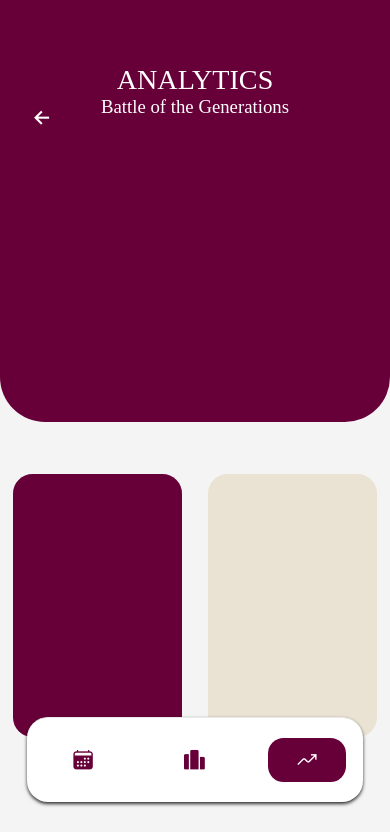
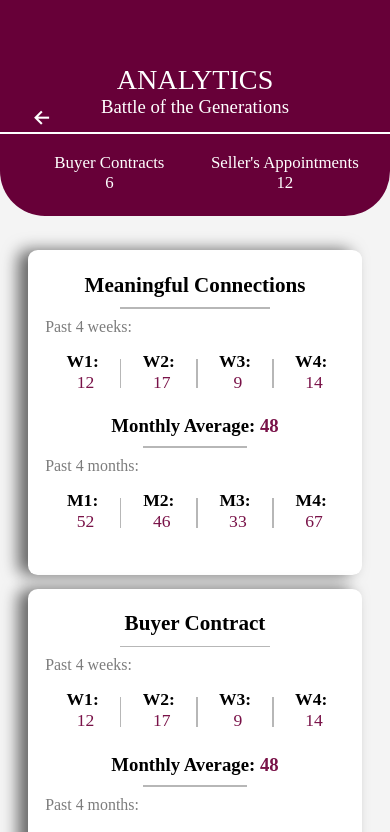
Before and after one commit to AbrahamKAustin/BerkshireHathawayApp, a React Native app: screen /AnalyticsPage in a window 390 px wide. Shown: the top 832 px of the page. Built offline with nearby package versions, Linux system fonts and the light colour scheme.

Commit message:
basic analytics page design

```diff
--- a/js/AnalyticsPage.js
+++ b/js/AnalyticsPage.js
@@ -16,7 +16,76 @@ let deviceHeight = Dimensions.get("window").height;
 let deviceWidth = Dimensions.get("window").width;
 
 const AnalyticsPage = ({ navigation }) => {
+  const [group, setGroup] = useState({
+    name: "Battle of the Generations",
+    tasks: [
+      {
+        id: 1,
+        task: 'Meaningful Connections',
+        points: 234
+      },
+      {
+        id: 2,
+        task: 'Buyer Contract',
 
+      },
+      {
+        id: 3,
+        task: 'Social Posts',
+
+      },
+      {
+        id: 4,
+        task: 'Hours Prospecting',
+        points:2345
+      },
+      {
+        id: 5,
+        task: 'Direct Mail',
+
+      },
+      {
+        id: 6,
+        task: 'Buyer Consultations',
+
+      },
+      {
+        id: 7,
+        task: 'Prospecting Types',
+
+      },
+      {
+        id: 8,
+        task: 'Leads',
+
+      },
+      {
+        id: 9,
+        task: "Seller's Appointments",
+
+      },
+      {
+        id: 10,
+        task: 'Listing Appointments',
+
+      },
+      {
+        id: 11,
+        task: 'Buyer/Tenant Homes',
+
+      },
+      {
+        id: 12,
+        task: 'Open House Attendees',
+
+      },
+    ],
+  });
+
+  let realtors = [];
+  for(let i = 0; i < group.tasks.length; i++) {
+      realtors.push(group.tasks[i]);
+  }
 
   const FloatingNavBar = ({ navigation }) => {
     return (
@@ -74,18 +143,90 @@ const AnalyticsPage = ({ navigation }) => {
 
                 </View>
             </View>
-          </View>
-          <View style ={styles.midContainer}>
-            <View style ={styles.statsContainer1}>
+            <View style ={{width: '100%', height: deviceHeight/500, backgroundColor: 'white', marginTop: deviceHeight/60}}/>
 
+            <View style = {styles.bottomOfCurvedContainer}>
+              <View style = {styles.curveContainers}>
+                <Text style = {styles.curvedText}> Buyer Contracts</Text>
+                <Text style = {styles.curvedText}> 6</Text>
 
-            </View>
-            <View style ={styles.statsContainer2}>
-
-
+              </View>
+              <View style = {styles.curveContainers}>
+                <Text style = {styles.curvedText}> Seller's Appointments</Text>
+                <Text style = {styles.curvedText}> 12</Text>
+              </View>
             </View>
 
           </View>
+          <View style={styles.analyticsContainer}>
+            {realtors.map((task) => {
+
+
+                    return (
+                        <View style = {styles.normalSection}>
+                            <Text style = {styles.analyticsTitle}>{task.task}</Text>
+                            <View style ={{width: '50%', height: deviceHeight/500, backgroundColor: '#b7b7b7', marginTop: deviceHeight/90}}/>
+                            <View style = {styles.semiTitleContainer}>
+                              <Text style = {styles.semiAnalyticsTitle}>Past 4 weeks:</Text>
+                            </View>
+                            <View style = {styles.statsContainer}>
+                              <View style = {styles.fourStatsContainer}>
+                                <Text style = {styles.weekMonthText}>W1:</Text>
+                                <Text style = {styles.weekMonthStatsText}>12</Text>
+                              </View>
+                              <View style ={styles.smallLine}/>
+                              <View style = {styles.fourStatsContainer}>
+                                <Text style = {styles.weekMonthText}>W2:</Text>
+                                <Text style = {styles.weekMonthStatsText}>17</Text>
+                              </View>
+                              <View style ={styles.smallLine}/>
+                              <View style = {styles.fourStatsContainer}>
+                                <Text style = {styles.weekMonthText}>W3:</Text>
+                                <Text style = {styles.weekMonthStatsText}>9</Text>
+                              </View>
+                              <View style ={styles.smallLine}/>
+                              <View style = {styles.fourStatsContainer}>
+                                <Text style = {styles.weekMonthText}>W4:</Text>
+                                <Text style = {styles.weekMonthStatsText}>14</Text>
+                              </View>
+                            </View>
+
+                            <View style = {{flexDirection: 'row', marginTop: deviceHeight/30}}>
+                              <Text style = {styles.monthAvgTitle}>Monthly Average: </Text>
+                              <Text style = {styles.monthAvgStat}>48</Text>
+                            </View>
+                            <View style ={{width: '35%', height: deviceHeight/500, backgroundColor: '#b7b7b7', marginTop: deviceHeight/90}}/>
+
+                            <View style = {styles.semiTitleContainer}>
+                              <Text style = {styles.semiAnalyticsTitle}>Past 4 months:</Text>
+                            </View>
+
+                            <View style = {styles.statsContainer}>
+                              <View style = {styles.fourStatsContainer}>
+                                <Text style = {styles.weekMonthText}>M1:</Text>
+                                <Text style = {styles.weekMonthStatsText}>52</Text>
+                              </View>
+                              <View style ={styles.smallLine}/>
+                              <View style = {styles.fourStatsContainer}>
+                                <Text style = {styles.weekMonthText}>M2:</Text>
+                                <Text style = {styles.weekMonthStatsText}>46</Text>
+                              </View>
+                              <View style ={styles.smallLine}/>
+                              <View style = {styles.fourStatsContainer}>
+                                <Text style = {styles.weekMonthText}>M3:</Text>
+                                <Text style = {styles.weekMonthStatsText}>33</Text>
+                              </View>
+                              <View style ={styles.smallLine}/>
+                              <View style = {styles.fourStatsContainer}>
+                                <Text style = {styles.weekMonthText}>M4:</Text>
+                                <Text style = {styles.weekMonthStatsText}>67</Text>
+                              </View>
+                            </View>
+                        </View>
+                    );
+
+            })}
+            </View>
       </ScrollView>
       <FloatingNavBar navigation={navigation} />
 
@@ -101,11 +242,12 @@ const styles = StyleSheet.create({
     overflow: "hidden",
   },
   curvedContainer:{
-    height:deviceHeight/2,
+    height:deviceHeight/3.9,
     width: deviceWidth,
     borderBottomLeftRadius: 45, // adjust the value as needed
     borderBottomRightRadius: 45, // adjust the value as needed
     backgroundColor: '#670038', // or any other color
+    marginBottom:deviceHeight/25,
   },
   topContainer: {
     alignItems: "center",
@@ -113,6 +255,24 @@ const styles = StyleSheet.create({
     width: deviceWidth,
     height: deviceHeight * 0.14,
     padding: deviceWidth * 0.05,
+  },
+  bottomOfCurvedContainer: {
+    flexDirection: 'row',
+    width: deviceWidth,
+    height: deviceHeight * 0.093,
+    padding: deviceWidth * 0.05,
+  },
+  curveContainers:{
+    alignItems: "center",
+    justifyContent: "center",
+    width: '50%',
+    height: '100%',
+  },
+  curvedText: {
+    fontSize: deviceHeight / 50,
+    fontFamily: "manrope",
+    //fontWeight: "bold",
+    color: "white",
   },
   backButton: {
     position: 'absolute',
@@ -137,29 +297,95 @@ const styles = StyleSheet.create({
     fontWeight: "light",
     color: "white",
   },
-  midContainer:{
-    height:deviceHeight/2.3,
-    width: deviceWidth,
+  avatar: {
+    width: deviceWidth * 0.1,
+    height: deviceWidth * 0.1,
+    borderRadius: (deviceWidth * 0.12) / 2,
+  },
+  analyticsContainer: {
+    width: '100%',
+    flexDirection: 'column',
+    justifyContent: 'space-evenly',
+    marginBottom: deviceHeight/6,
     alignItems: 'center',
-    justifyContent: 'space-around',
+  },
+  normalSection: {
+    backgroundColor: "white",
+    alignItems: 'center',
+    //justifyContent: 'center',
+    height: deviceHeight/2.6,
+    width: deviceWidth/1.17,
+    marginBottom: deviceHeight/60,
+    padding: deviceHeight/50 ,
+    borderRadius: deviceWidth/40,
+    shadowColor: "#000",
+    shadowOffset: {
+        width: -10,
+        height: 0,
+      },
+      shadowOpacity: 0.58,
+      shadowRadius: 16.00,
+  },
+  semiTitleContainer:{
+    width: '100%',
+    height: deviceHeight/30,
+    justifyContent: 'center',
+    margin: deviceWidth/ 100,
+  },
+  statsContainer:{
+    width: '100%',
+    height: deviceHeight/20,
     flexDirection: 'row'
-
   },
-  statsContainer1: {
-    height:deviceHeight/3.2,
-    width: deviceWidth/2.3,
-    backgroundColor: '#670038',
-    alignItems: 'center',
-    justifyContent: 'space-around',
-    borderRadius: deviceWidth/20,
+  fourStatsContainer:{
+    width: '25%',
+    height: '100%',
+    alignItems:'center',
+    justifyContent: 'center',
   },
-  statsContainer2: {
-    height:deviceHeight/3.2,
-    width: deviceWidth/2.3,
-    backgroundColor: '#EAE3D4',
-    alignItems: 'center',
-    justifyContent: 'space-around',
-    borderRadius: deviceWidth/20,
+  smallLine:{
+    width: deviceWidth/300,
+    height: '70%',
+    backgroundColor: '#b7b7b7',
+    marginTop: deviceHeight/60
+  },
+  analyticsTitle: {
+    marginTop: deviceHeight/ 150,
+    fontSize: deviceHeight / 40,
+    fontFamily: "manrope",
+    fontWeight: "bold",
+    color: "black",
+  },
+  semiAnalyticsTitle: {
+    fontSize: deviceHeight/ 53 ,
+    fontFamily: "manrope",
+    color: "#7c7c7c",
+  },
+  monthAvgTitle: {
+    fontSize: deviceHeight/ 45 ,
+    fontFamily: "manrope",
+    fontWeight: "bold",
+    color: "black",
+  },
+  monthAvgStat: {
+    fontSize: deviceHeight/ 45 ,
+    fontFamily: "manrope",
+    fontWeight: "bold",
+    color: "#791248",
+  },
+  weekMonthText: {
+    justifyContent: 'flex-end',
+    fontSize: deviceHeight / 48,
+    fontFamily: "manrope",
+    fontWeight: "bold",
+    color: "black",
+    marginTop: deviceHeight/70,
+  },
+  weekMonthStatsText: {
+    fontSize: deviceHeight / 48,
+    fontFamily: "manrope",
+    color: "#791248",
+    marginLeft: deviceWidth/68
   },
   navBarContainer: {
     flexDirection: "row",
--- a/js/LeaderboardPage.js
+++ b/js/LeaderboardPage.js
@@ -130,7 +130,7 @@ const LeaderboardPage = ({ navigation }) => {
                 <View style = {styles.twoContainer}>
                     <Image style={styles.avatar} source={require("../assets/suburbanhome.png")} />
                     <Text style= {styles.topThreeName}> Liz Goodchild</Text>
-                    <Text style= {styles.topThreePoints}> 3780</Text>
+                    <Text style= {styles.topThreePoints}> {group.tasks.find(task => task.id === 2)?.points || 0}</Text>
                     <TouchableOpacity style = {styles.silverContainer}>
                         <Text style = {styles.twoText}>2</Text>
 
@@ -140,7 +140,7 @@ const LeaderboardPage = ({ navigation }) => {
                 <View style = {styles.oneContainer}>
                     <Image style={styles.avatar} source={require("../assets/suburbanhome.png")} />
                     <Text style= {styles.topThreeName}> Liz Goodchild</Text>
-                    <Text style= {styles.topThreePoints}> 3780</Text>
+                    <Text style= {styles.topThreePoints}> {group.tasks.find(task => task.id === 1)?.points || 0}</Text>
                     <TouchableOpacity style = {styles.goldContainer}>
                         <Text style = {styles.oneText}>1</Text>
                     </TouchableOpacity>
@@ -149,7 +149,7 @@ const LeaderboardPage = ({ navigation }) => {
                 <View style = {styles.threeContainer}>
                     <Image style={styles.avatar} source={require("../assets/suburbanhome.png")} />
                     <Text style= {styles.topThreeName}> Liz Goodchild</Text>
-                    <Text style= {styles.topThreePoints}> 3780</Text>
+                    <Text style= {styles.topThreePoints}> {group.tasks.find(task => task.id === 3)?.points || 0}</Text>
                     <TouchableOpacity style = {styles.bronzeContainer}>
                         <Text style = {styles.threeText}>3</Text>
 
@@ -173,7 +173,7 @@ const LeaderboardPage = ({ navigation }) => {
                                 <View width = '53%' marginLeft = {deviceWidth/30}>
                                     <Text style = {styles.normalNameText}> {task.task}</Text>
                                 </View>
-                                <Text style = {styles.normalPointsText}> {task.points}</Text>
+                                <Text style = {styles.normalPointsText}> {task.points || 0}</Text>
                             </View>
                             <View style = {styles.bottom}>
                                 <Text style = {styles.viewStatsText}>View stats</Text>
```
